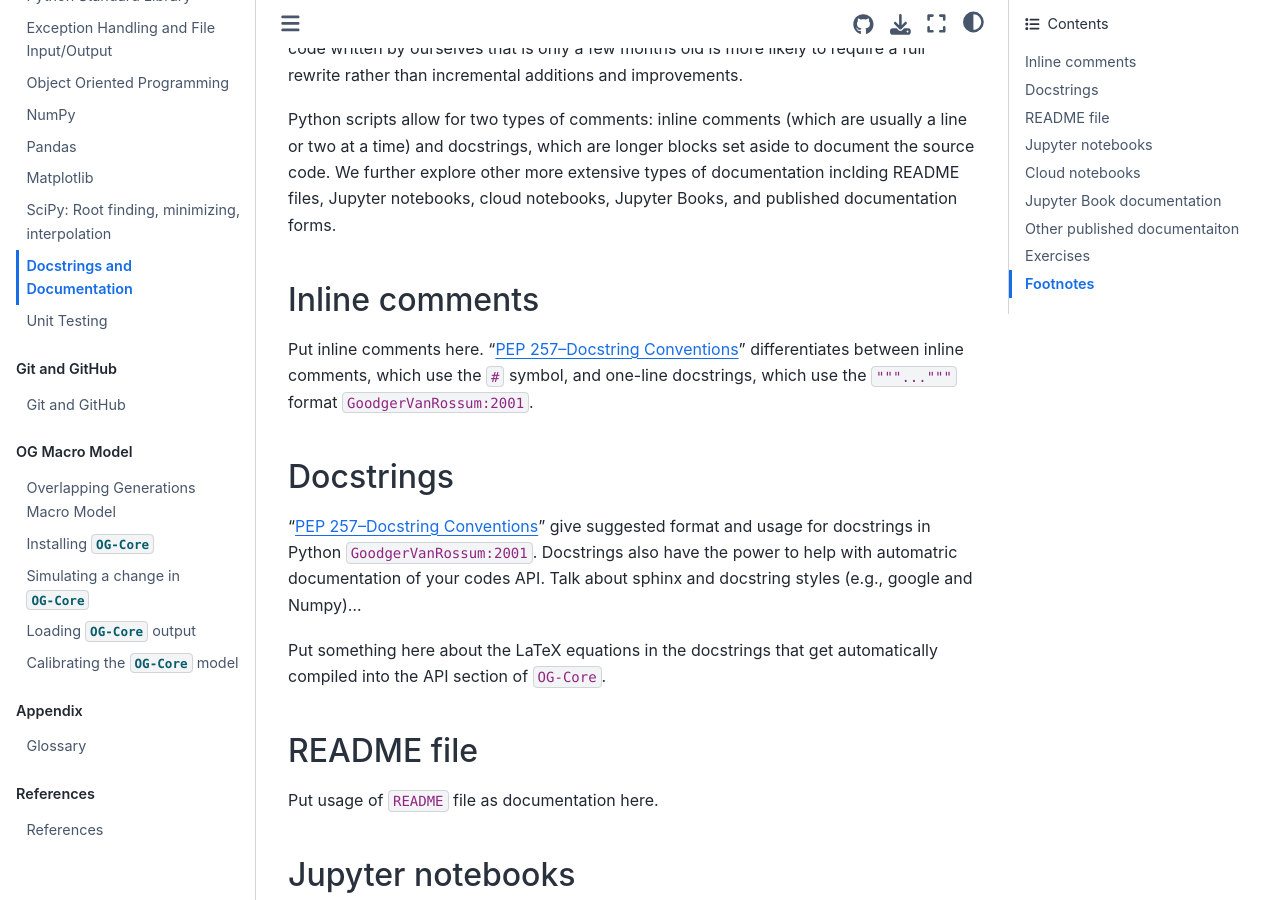
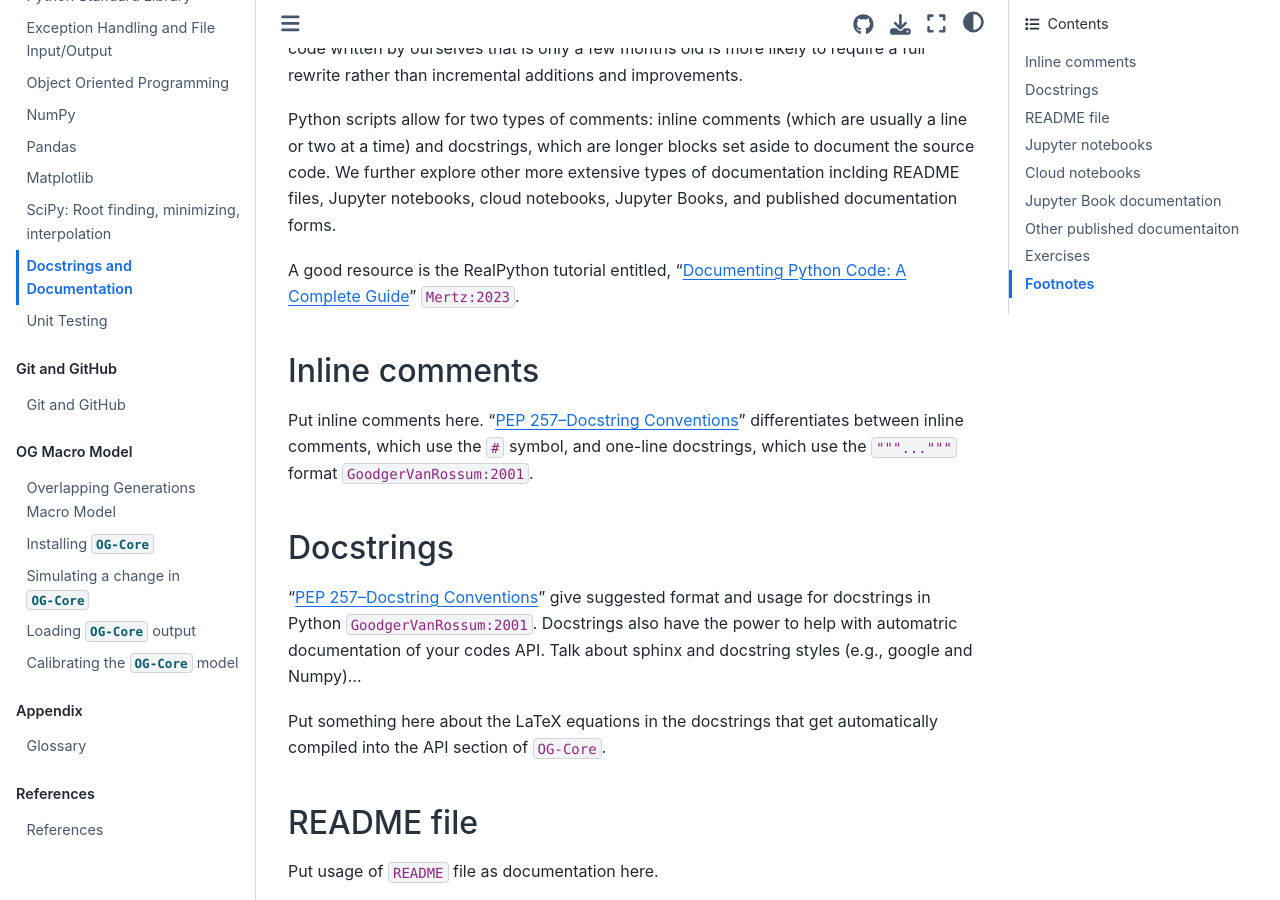
Before and after one commit to jdebacker/UN-OG-Training, a Jupyter Book: the page built from docs/book/python/DocStrings.md, in a window 1280 px wide and 900 px high, scrolled down 458 px. Built offline with Jupyter Book 1.0.4 settings and Sphinx 7.4.7 and the Sphinx Book theme 1.1.4, drawn with Linux system fonts in a browser that asks for light colours; pages that are not in the unit, such as notebooks, are missing from menus; comment, search, counter and statistics services are not loaded; cross-references to code outside the pages are shown as plain code.

Commit message:
Updated DocStrings.md

```diff
--- a/docs/book/UN-OG-Training_references.bib
+++ b/docs/book/UN-OG-Training_references.bib
@@ -422,6 +422,16 @@
   YEAR = {1998},
 }
 
+@TECHREPORT{Mertz:2023,
+  AUTHOR = {James Mertz},
+  TITLE = {Documenting Python Code: A Complete Guide},
+  INSTITUTION = {RealPython},
+  YEAR = {2023},
+  type = {Tutorial},
+  note = {[Online; accessed 08-October-2023]},
+  url = {https://realpython.com/documenting-python-code/},
+}
+
 @TECHREPORT{MoorePecoraro:2021,
   AUTHOR = {Rachel Moore and Brandon Pecoraro},
   TITLE = {Quantitative Analysis of a Wealth Tax in the United States: Exclusions, Evasion, and Expenditures},
--- a/docs/book/python/DocStrings.md
+++ b/docs/book/python/DocStrings.md
@@ -14,6 +14,8 @@
 Good documentation is critical to the ability of yourself and others to understand and disseminate your work and to allow others to reproduce it. As Eagleson's Law of Programming implies in {prf:ref}`ObsDocStrings_Eagleson` above, one of the biggest benefits of good documentation might be to the core maintainers and original code writers of a project. Despite the aspiration that the Python programming language be easy and intuitive enough to be its own documentation, we have often found than any not-well-documented code written by ourselves that is only a few months old is more likely to require a full rewrite rather than incremental additions and improvements.
 
 Python scripts allow for two types of comments: inline comments (which are usually a line or two at a time) and docstrings, which are longer blocks set aside to document the source code. We further explore other more extensive types of documentation inclding README files, Jupyter notebooks, cloud notebooks, Jupyter Books, and published documentation forms.
+
+A good resource is the RealPython tutorial entitled, "[Documenting Python Code: A Complete Guide](https://realpython.com/documenting-python-code/)" {cite}`Mertz:2023`.
 
 
 (SecDoc_comments)=
```
